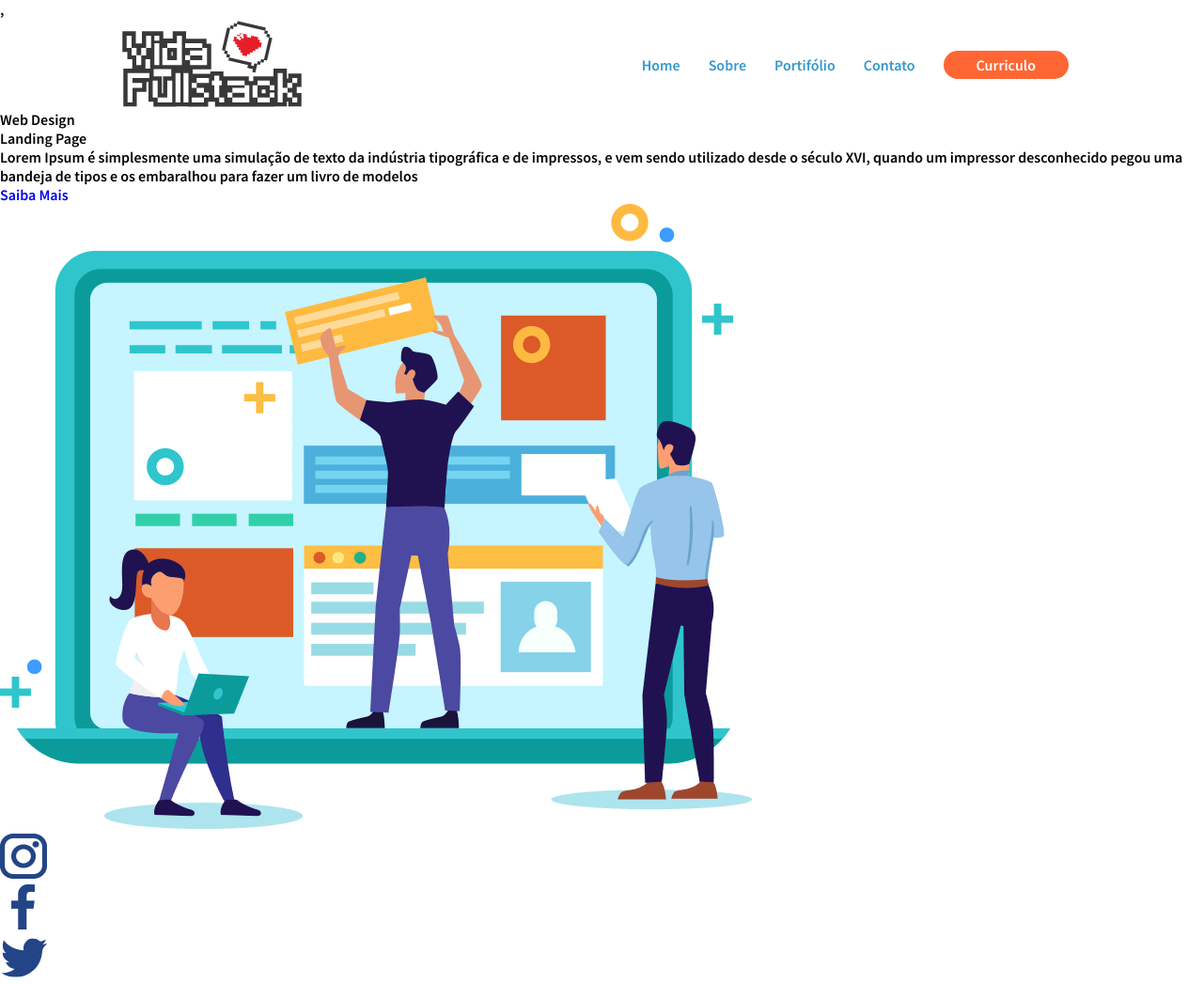
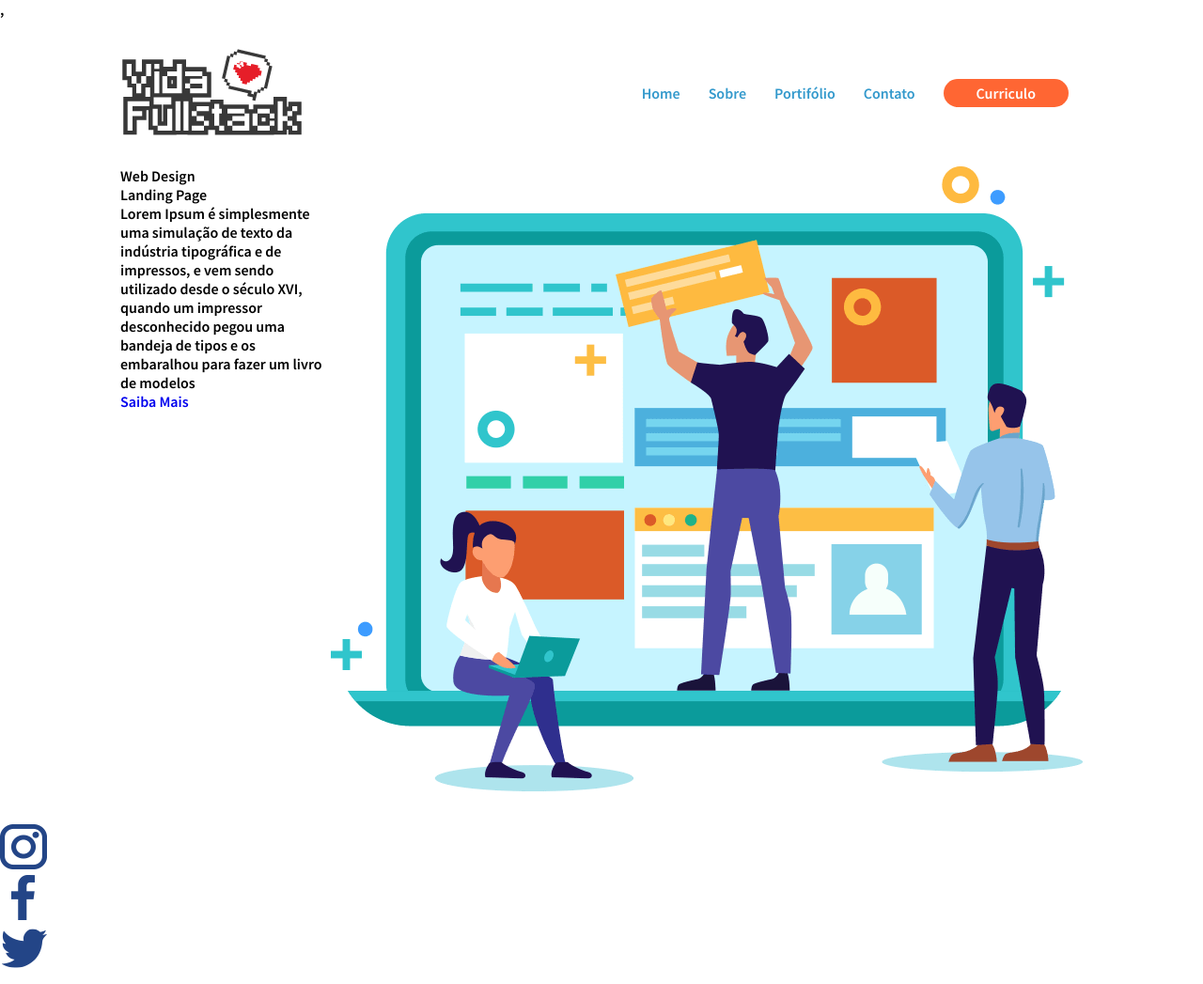
Before and after one commit to rafajmendes/modulo-handson.github.io, a plain HTML site: page index.html in a window 1280 px wide. Shown: the whole page at 94% size. Drawn offline with Linux system fonts and the light colour scheme.

Commit message:
add do container e row css

```diff
--- a/assets/imagens/css/header.css
+++ b/assets/imagens/css/header.css
@@ -1,9 +1,4 @@
-header {
-  width: 1024px;
-  margin: 0 auto;
-
-  display: flex;
-  flex-direction: row;
+header section {
   justify-content: space-between;
   align-items: center;
 }
--- a/assets/imagens/css/style.css
+++ b/assets/imagens/css/style.css
@@ -18,3 +18,15 @@
   text-decoration: none;
   font-family: 'Source Sans Pro', sans-serif;
 }
+
+.container {
+  width: 1024px;
+  margin: 30px auto;
+  display: flex;
+  flex-direction: column;
+}
+
+.row {
+  display: flex;
+  flex-direction: row;
+}
--- a/index.html
+++ b/index.html
@@ -11,9 +11,10 @@
 
 <body>
   <!--Header-->
-  <header>
+  <header class="container">
+    <!--Menu Site-->
+    <section class="row">
       <img src="./assets/imagens/logo.png" alt="logo empresa">
-    <!--Menu Site-->
       <nav>
         <ul>
           <li>
@@ -40,12 +41,13 @@
         </ul>
       </nav>
       <!--End Menu Site-->
+    </section>
   </header>
   <!--End Header-->
   <!--Container-->
-  <main>
+  <main class="container">
     <!--Section conteudo do site-->
-    <section>
+    <section class="row">
       <!--Conteudo do texto -->
       <article>
         <h1>Web Design</h1>
@@ -58,10 +60,10 @@
         </p>
 
         <a href="#">Saiba Mais</a>
+      </article>
       <figcaption>
         <img src="./assets/imagens/pessoas-construindo-pc.png" alt="Criação">
       </figcaption>
-      </article>
       <!--End conteudo do texto-->
     </section>
     <!--End Section conteudo Site-->
```
Lines whose indentation alone changed are shown as unchanged.
